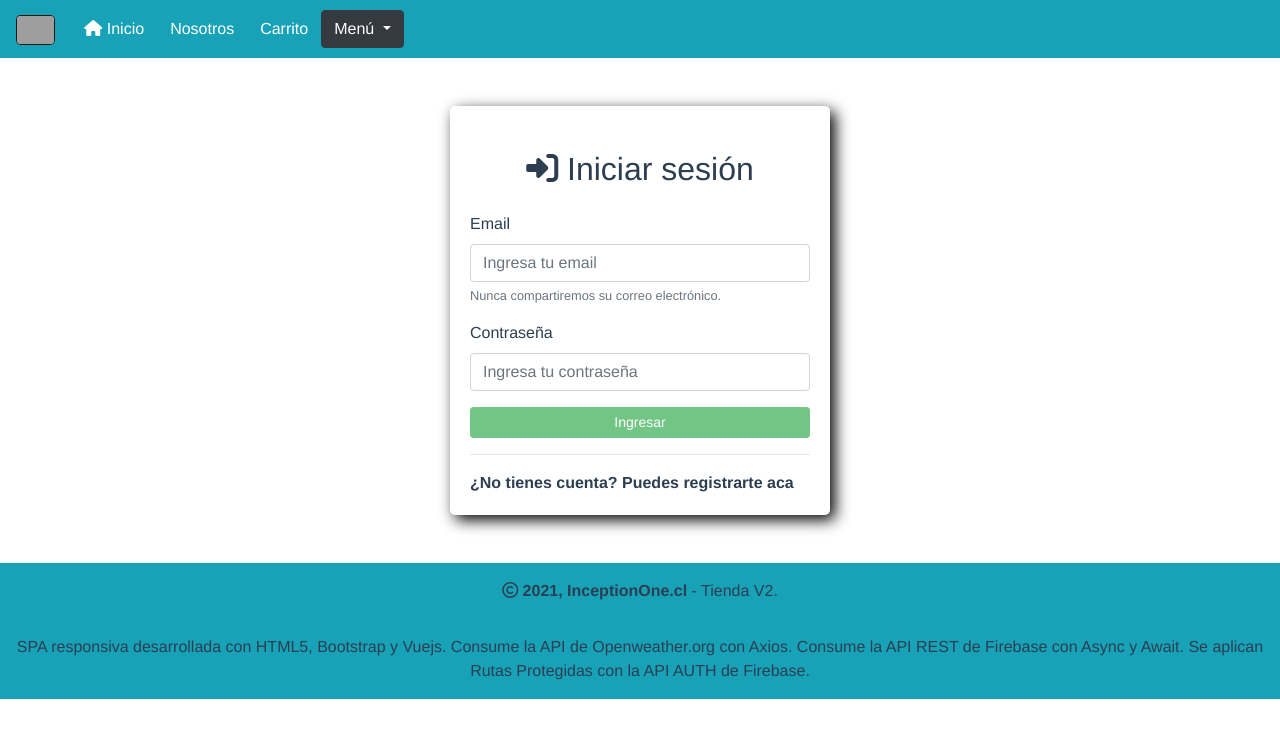
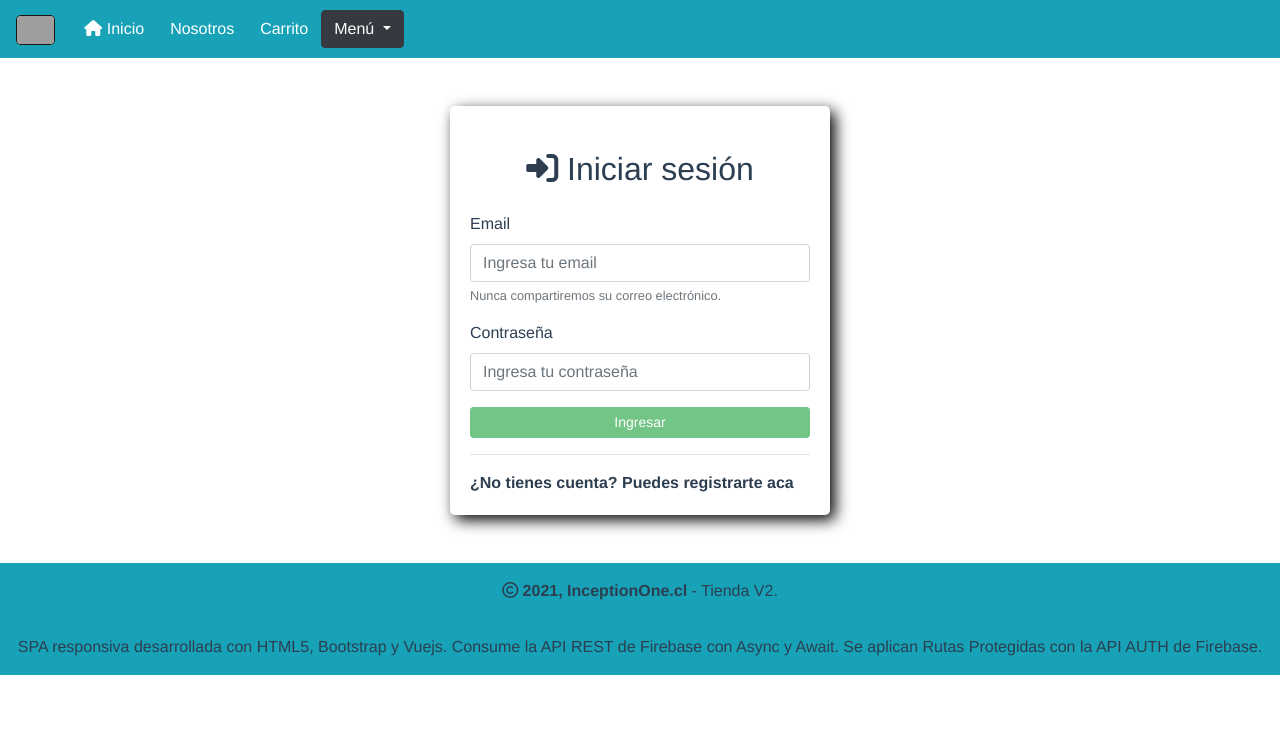
Before and after one commit to csilvajo/Tienda_v2, a Vue app: page /ingreso in a window 1280 px wide. Shown: the top 738 px of the page. Built offline with nearby package versions, Linux system fonts and the light colour scheme; no server answers; grey boxes are pictures that could not be loaded.

Commit message:
Actualiza link de registrar nueva cuenta, desde Ingreso

```diff
--- a/src/components/PieDePagina.vue
+++ b/src/components/PieDePagina.vue
@@ -1,7 +1,7 @@
 <template>
   <div class="bg bg-info mt-5">
     <p class="pt-3"><strong><i class="fa fa-copyright" /> 2021, InceptionOne.cl</strong> - Tienda V2.</p>
-    <p class="py-3">SPA responsiva desarrollada con HTML5, Bootstrap y Vuejs. Consume la API de Openweather.org con Axios. Consume la API REST de Firebase con Async y Await. Se aplican Rutas Protegidas con la API AUTH de Firebase.</p>
+    <p class="py-3">SPA responsiva desarrollada con HTML5, Bootstrap y Vuejs. Consume la API REST de Firebase con Async y Await. Se aplican Rutas Protegidas con la API AUTH de Firebase.</p>
   </div>
 </template>
 
--- a/src/views/Ingreso.vue
+++ b/src/views/Ingreso.vue
@@ -22,7 +22,7 @@
         <button type="button" class="btn btn-success btn-sm btn-block" :disabled="bloquearBoton" @click="procesarIngreso">Ingresar</button>
       </form>
       <hr>
-      <a href="registro" class="link">¿No tienes cuenta? Puedes registrarte aca</a>
+      <a href="/registro" class="link">¿No tienes cuenta? Puedes registrarte aca</a>
     </div>
   </div>
 </template>
```
